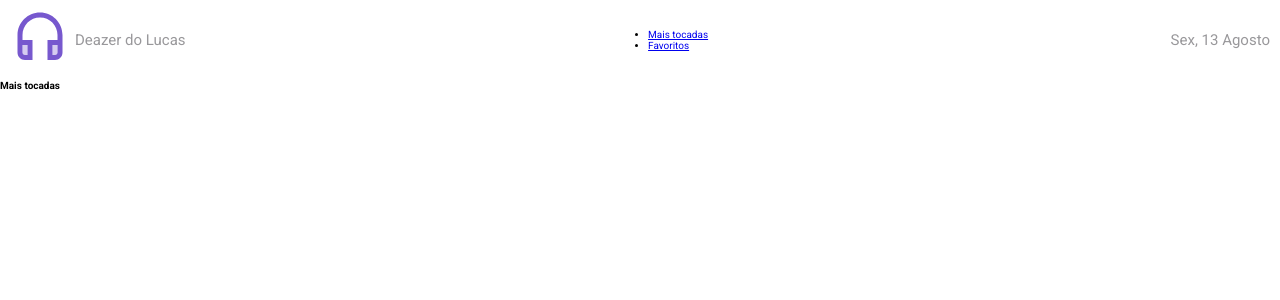
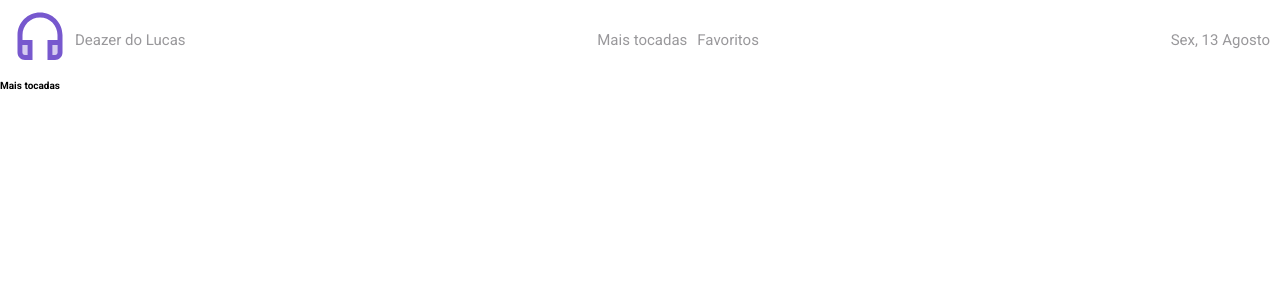
Before and after one commit to lucasmetron/desafioDeezerReact, a React (Create React App) app: page / in a window 1280 px wide. Shown: the top 300 px of the page. Built offline with nearby package versions, Linux system fonts and the light colour scheme.

Commit message:
header finalizada

```diff
--- a/src/components/Header/Header.js
+++ b/src/components/Header/Header.js
@@ -3,7 +3,10 @@ import { makeStyles } from '@material-ui/core/styles';
 import HeadsetTwoToneIcon from '@material-ui/icons/HeadsetTwoTone';
 import {
     Container,
-    Logo
+    Options,
+    Logo,
+    Teste
+
 } from './HeaderStyled'
 import { Link } from 'react-router-dom';
 
@@ -28,12 +31,12 @@ export default function Header() {
                 <p>Deazer do Lucas</p>
             </Logo>
 
-            <div>
-                <ul>
-                    <li><Link to='/'>Mais tocadas</Link></li>
-                    <li><Link to='/musicas-favoritas'>Favoritos</Link></li>
-                </ul>
-            </div>
+
+            <Options>
+                <Link to='/'><Teste>Mais tocadas</Teste></Link>
+                <Link to='/musicas-favoritas'><Teste>Favoritos</Teste></Link>
+            </Options>
+
 
             <div>
                 <p>Sex, 13 Agosto</p>
--- a/src/components/Header/HeaderStyled.js
+++ b/src/components/Header/HeaderStyled.js
@@ -12,6 +12,7 @@ export const Container = styled.div`
         font-size: 1.5rem;
         color: #99989B;
     }
+
 `
 
 export const Logo = styled.div`
@@ -19,3 +20,26 @@ export const Logo = styled.div`
     align-items: center;
     gap: 0.5rem;
 `;
+
+export const Options = styled.ul`
+    list-style: none;
+    display: flex;
+    gap: 1rem;
+
+    *{
+        font-size: 1.5rem;
+        text-decoration: none;
+    }
+`;
+
+
+export const Teste = styled.li`
+    color: #99989B;
+    transition: all ease 0.5s;
+    list-style: none;
+
+    &:hover{
+    color: #494949;
+    }
+
+`;
```
